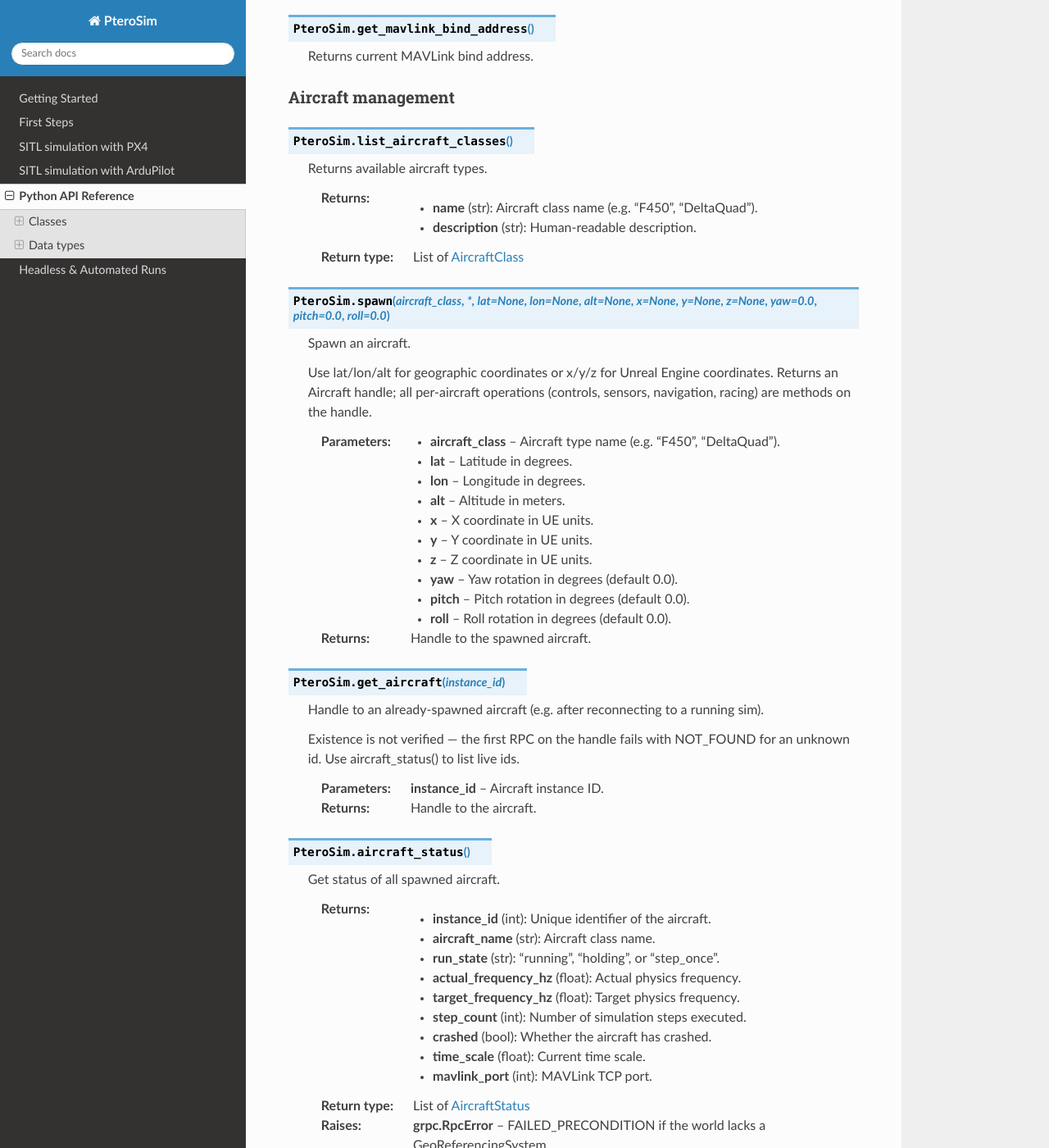
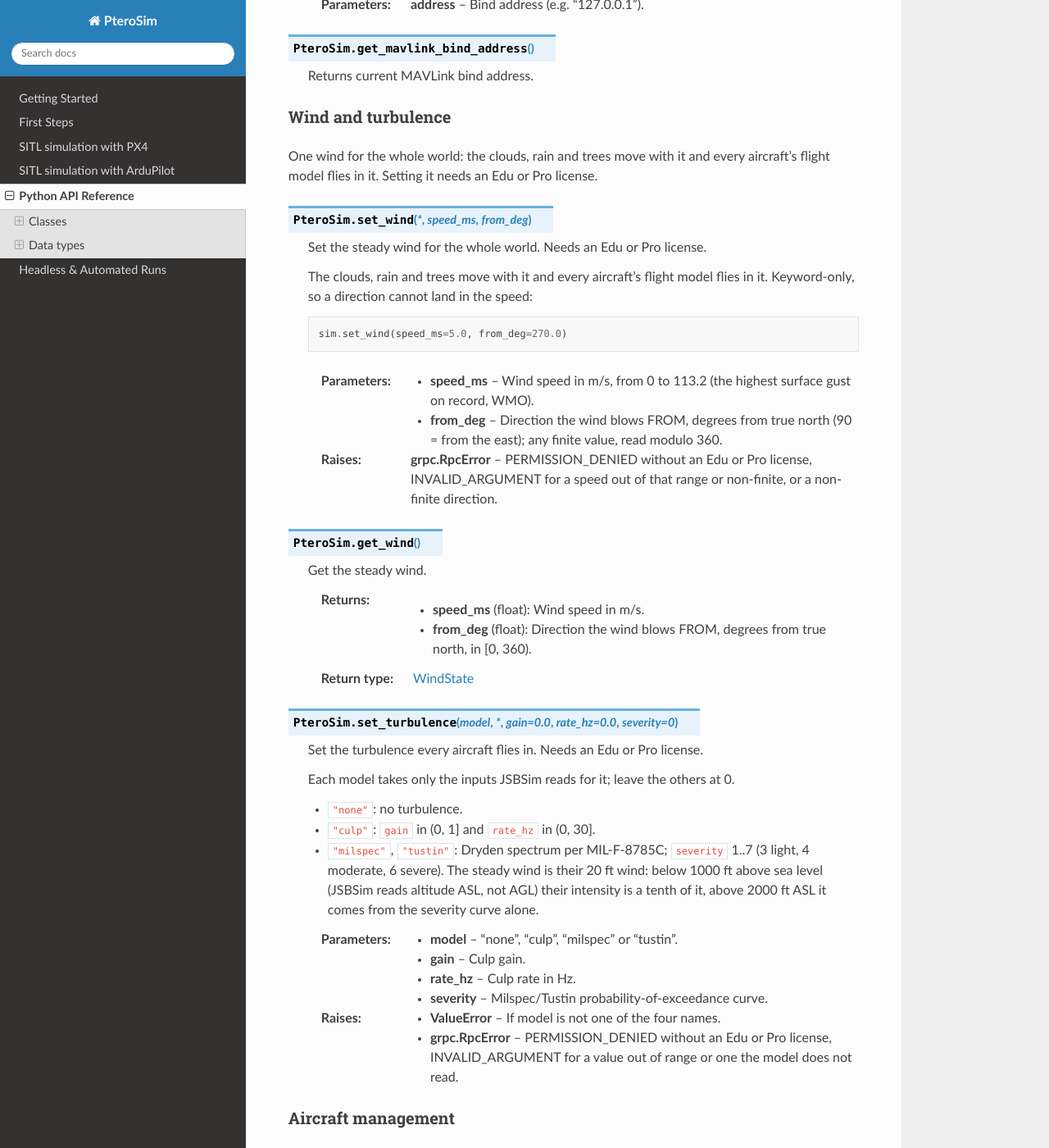
Before and after one commit to AlexanderRex/PteroSimDocs, a Sphinx documentation site: the page built from docs/source/python_api.rst, in a window 1280 px wide and 1400 px high, scrolled down 2649 px. Shown: the whole window at 82% size. Built offline with Sphinx 7.4.7 and the Read the Docs theme 3.1.0, drawn with Linux system fonts in a browser that asks for light colours; some of the changed text lies outside the part shown.

Commit message:
docs: regenerate python_api.rst from SDK af62e20c56ec9f841258857e746af0ca1cd6079c (#22)

```diff
--- a/docs/source/python_api.rst
+++ b/docs/source/python_api.rst
@@ -117,6 +117,63 @@
 .. py:method:: PteroSim.get_mavlink_bind_address()
 
    Returns current MAVLink bind address.
+
+Wind and turbulence
+^^^^^^^^^^^^^^^^^^^
+
+One wind for the whole world: the clouds, rain and trees move with it and every aircraft's flight model flies in it. Setting it needs an Edu or Pro license.
+
+.. py:method:: PteroSim.set_wind(*, speed_ms, from_deg)
+
+   Set the steady wind for the whole world. Needs an Edu or Pro license.
+
+   The clouds, rain and trees move with it and every aircraft's flight model
+   flies in it. Keyword-only, so a direction cannot land in the speed::
+
+       sim.set_wind(speed_ms=5.0, from_deg=270.0)
+
+   :param speed_ms: Wind speed in m/s, from 0 to 113.2 (the highest surface
+                    gust on record, WMO).
+   :param from_deg: Direction the wind blows FROM, degrees from true north
+                    (90 = from the east); any finite value, read modulo 360.
+
+   :raises grpc.RpcError: PERMISSION_DENIED without an Edu or Pro license,
+       INVALID_ARGUMENT for a speed out of that range or non-finite, or
+       a non-finite direction.
+
+.. py:method:: PteroSim.get_wind()
+
+   Get the steady wind.
+
+   :returns:
+
+             - **speed_ms** (float): Wind speed in m/s.
+             - **from_deg** (float): Direction the wind blows FROM, degrees from true
+               north, in [0, 360).
+   :rtype: WindState
+
+.. py:method:: PteroSim.set_turbulence(model, *, gain=0.0, rate_hz=0.0, severity=0)
+
+   Set the turbulence every aircraft flies in. Needs an Edu or Pro license.
+
+   Each model takes only the inputs JSBSim reads for it; leave the others at 0.
+
+   - ``"none"``: no turbulence.
+   - ``"culp"``: ``gain`` in (0, 1] and ``rate_hz`` in (0, 30].
+   - ``"milspec"``, ``"tustin"``: Dryden spectrum per MIL-F-8785C; ``severity``
+     1..7 (3 light, 4 moderate, 6 severe). The steady wind is their 20 ft wind:
+     below 1000 ft above sea level (JSBSim reads altitude ASL, not AGL) their
+     intensity is a tenth of it, above 2000 ft ASL it comes from the severity
+     curve alone.
+
+   :param model: "none", "culp", "milspec" or "tustin".
+   :param gain: Culp gain.
+   :param rate_hz: Culp rate in Hz.
+   :param severity: Milspec/Tustin probability-of-exceedance curve.
+
+   :raises ValueError: If model is not one of the four names.
+   :raises grpc.RpcError: PERMISSION_DENIED without an Edu or Pro license,
+       INVALID_ARGUMENT for a value out of range or one the model does not read.
 
 Aircraft management
 ^^^^^^^^^^^^^^^^^^^
@@ -703,6 +760,16 @@
    .. py:attribute:: time_scale
       :type: float
 
+.. py:class:: WindState
+
+   The steady wind, from get_wind().
+
+   .. py:attribute:: speed_ms
+      :type: float
+
+   .. py:attribute:: from_deg
+      :type: float
+
 .. py:class:: AircraftClass
 
    Aircraft type from list_aircraft_classes().
```
